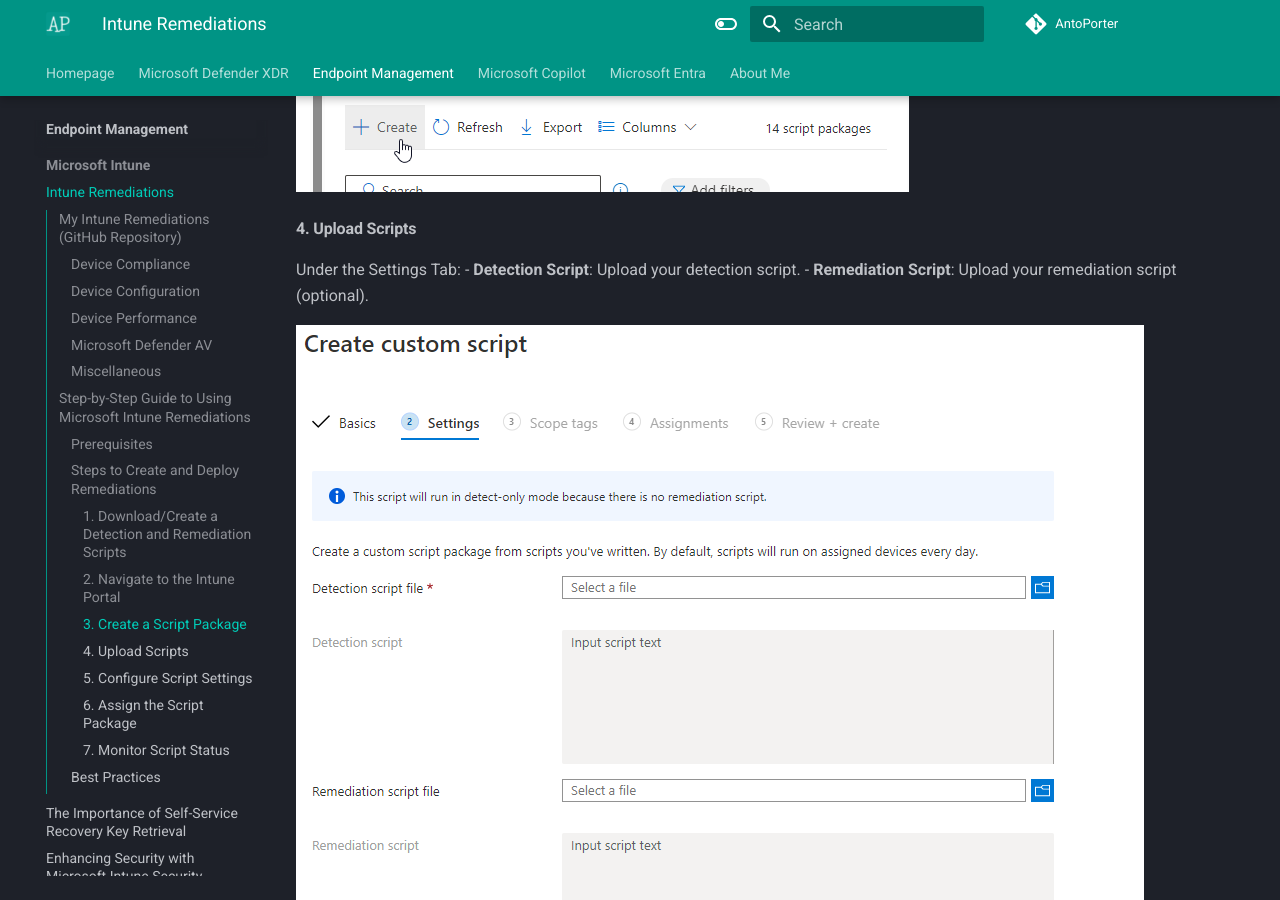
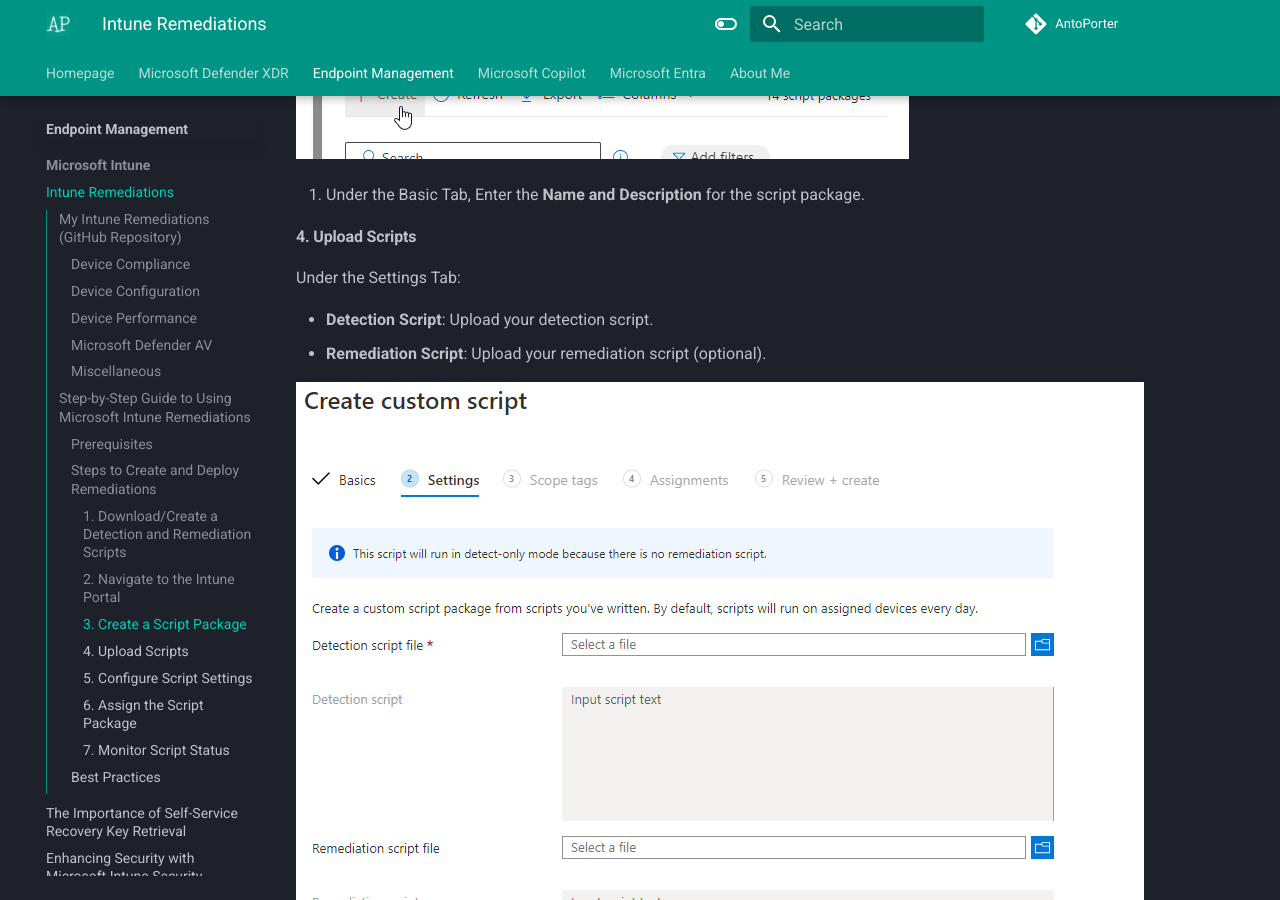
Before and after one commit to AntoPorter/antoporter.github.io, an MkDocs documentation site: the page built from docs/endpoint/intune/remediations.md, in a window 1280 px wide and 900 px high, scrolled down 1794 px. Built offline with MkDocs 1.6.1 and Material for MkDocs 9.7.7, drawn with Linux system fonts in a browser that asks for light colours; comment, search, counter and statistics services are not loaded.

```diff
--- a/docs/endpoint/intune/remediations.md
+++ b/docs/endpoint/intune/remediations.md
@@ -49,13 +49,15 @@ A collection of various scripts that don't fit into the other categories but are
 
 1. **Go to Devices** > **Scripts and remediations**.
 2. Click on **Create** to create a new script package.
-3. Under the Basic Tab, Enter the **Name and Description** for the script package.
 
 ![Remediations-CreateScriptPackage](./Images/remediations-createscriptpackage.png)
+
+3. Under the Basic Tab, Enter the **Name and Description** for the script package.
 
 #### 4. Upload Scripts
 
 Under the Settings Tab:
+
  - **Detection Script**: Upload your detection script.
  - **Remediation Script**: Upload your remediation script (optional).
 
```
